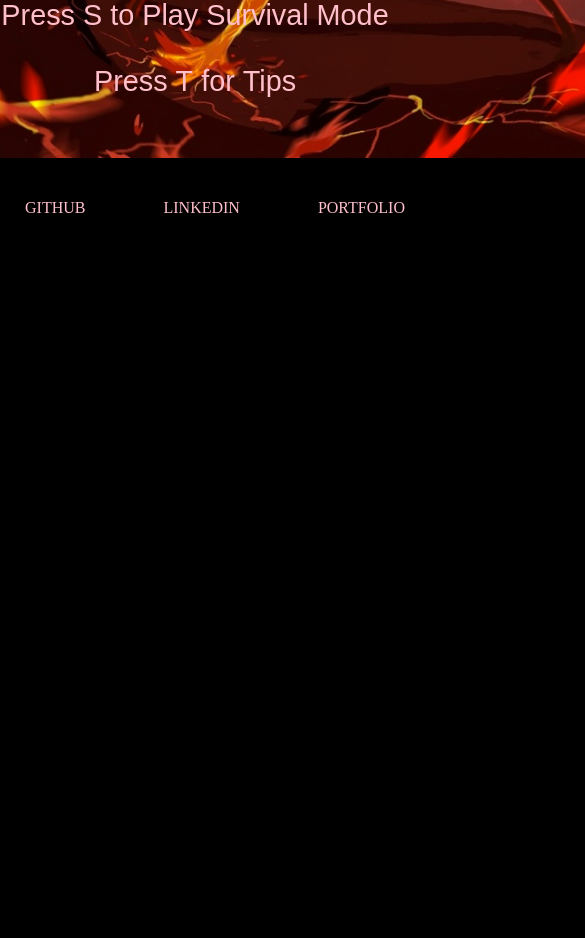
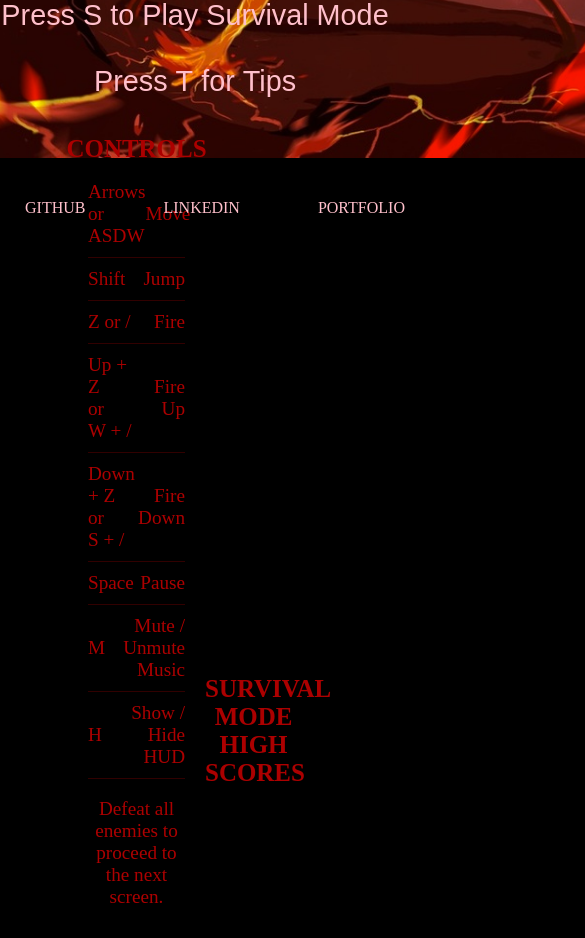
Before and after one commit to sswoodruff89/FireGirl, a website built with webpack: page index.html in a window 390 px wide. Shown: the part 580-1518 px from the top of the page, 585 px wide, since content can reach past the window. Before the commit the page ends 1075 px from the top, so only its background shows below. Built offline with nearby package versions, Linux system fonts and the light colour scheme; some packages are replaced by stand-ins of ours.

Commit message:
media query for controls and scores

```diff
--- a/src/styles/index.scss
+++ b/src/styles/index.scss
@@ -86,6 +86,26 @@ h1.title {
   box-sizing: border-box;
   flex-direction: column;
 
+  @media (max-width: 1300px) {
+    position: absolute;
+    max-width: 250px;
+    width: 30%;
+    height: fit-content;
+  }
+}
+
+.instructions {
+  @media (max-width: 1300px) {
+    left: 20%;
+    bottom: -130%;
+
+  }
+}
+.leaderboard-container {
+  @media (max-width: 1300px) {
+    right: 20%;
+    bottom: -113%;
+  }
 }
 
 .controls {
```
